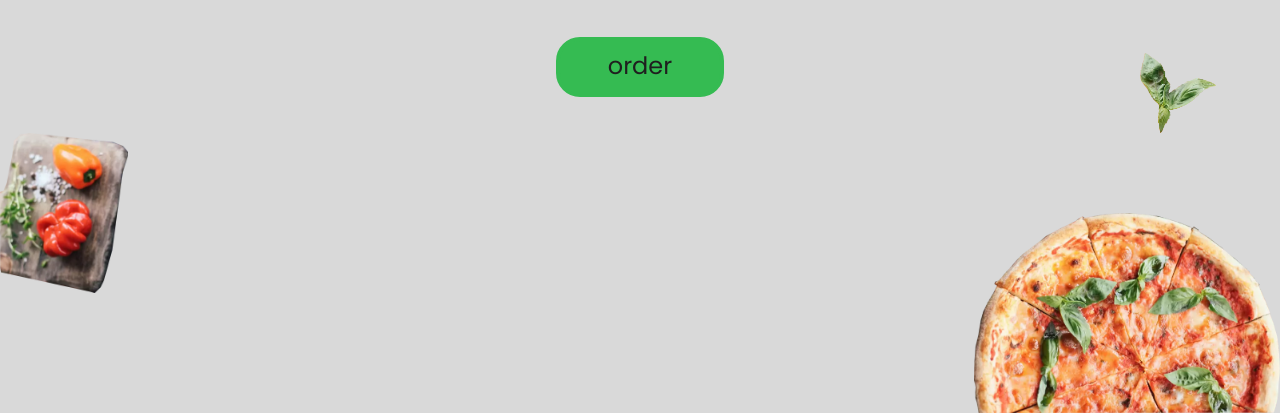
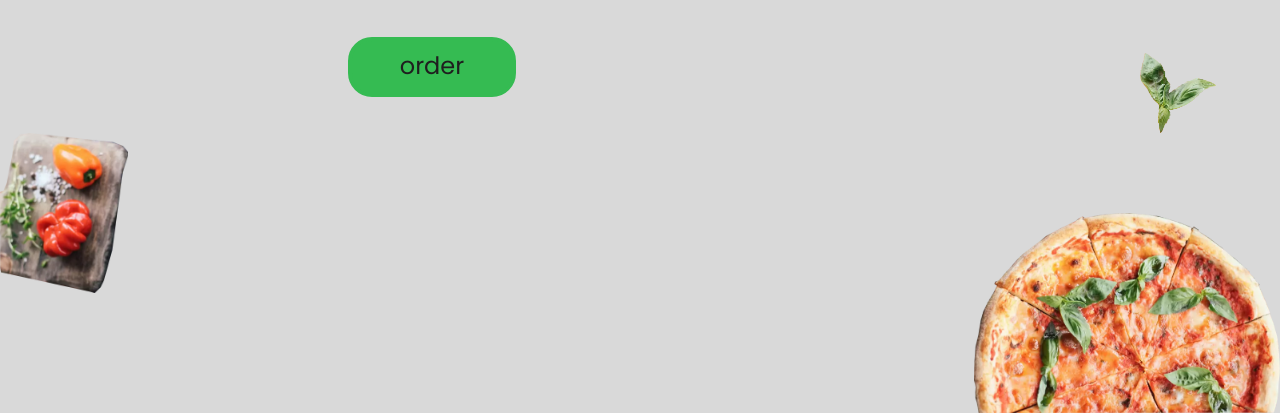
Before and after one commit to st33ze/napoli, a website built with webpack: page src/template.html in a window 1280 px wide. Shown: the part 387-800 px from the top of the page. Built offline with nearby package versions, Linux system fonts and the light colour scheme; files whose address does not match are found by name.

Commit message:
style(main): adjust for bigger screen sizes

```diff
--- a/src/components/main/main.css
+++ b/src/components/main/main.css
@@ -33,3 +33,10 @@ main {
 .fade-in {
   animation: fadeIn 1s ease-in-out;
 }
+
+@media screen and (min-width: 1100px) {
+  .page {
+    justify-content: start;
+  }
+  .overlay {display: none;}
+}
--- a/src/components/main/main.js
+++ b/src/components/main/main.js
@@ -19,6 +19,7 @@ overlay.addEventListener('click', () => {
   document.dispatchEvent(event);
   overlay.classList.toggle('active');
 })
+window.addEventListener('resize', () => overlay.classList.remove('active'));
 
 const pageContainer = main.querySelector('.page');
 const routes = {
```
